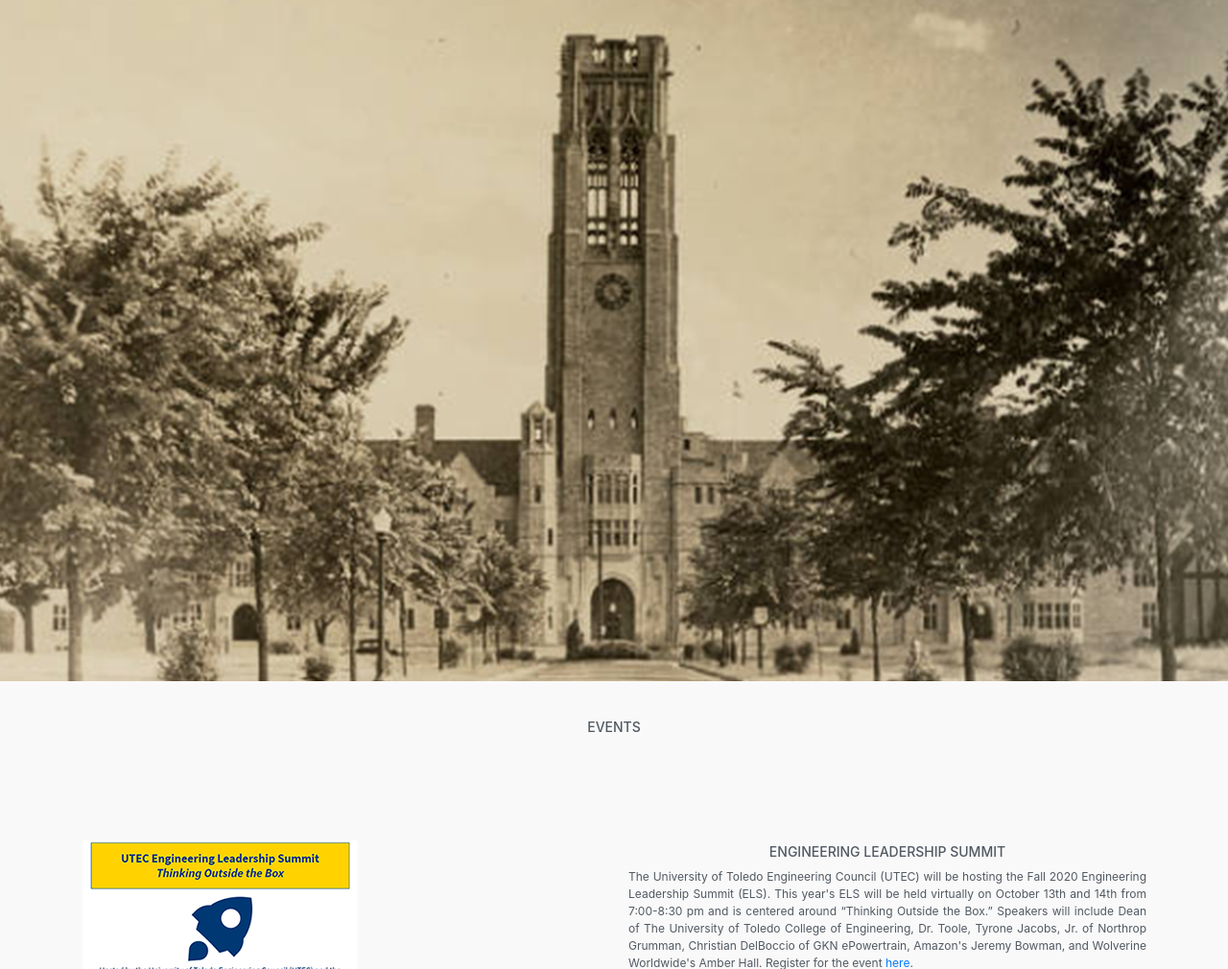
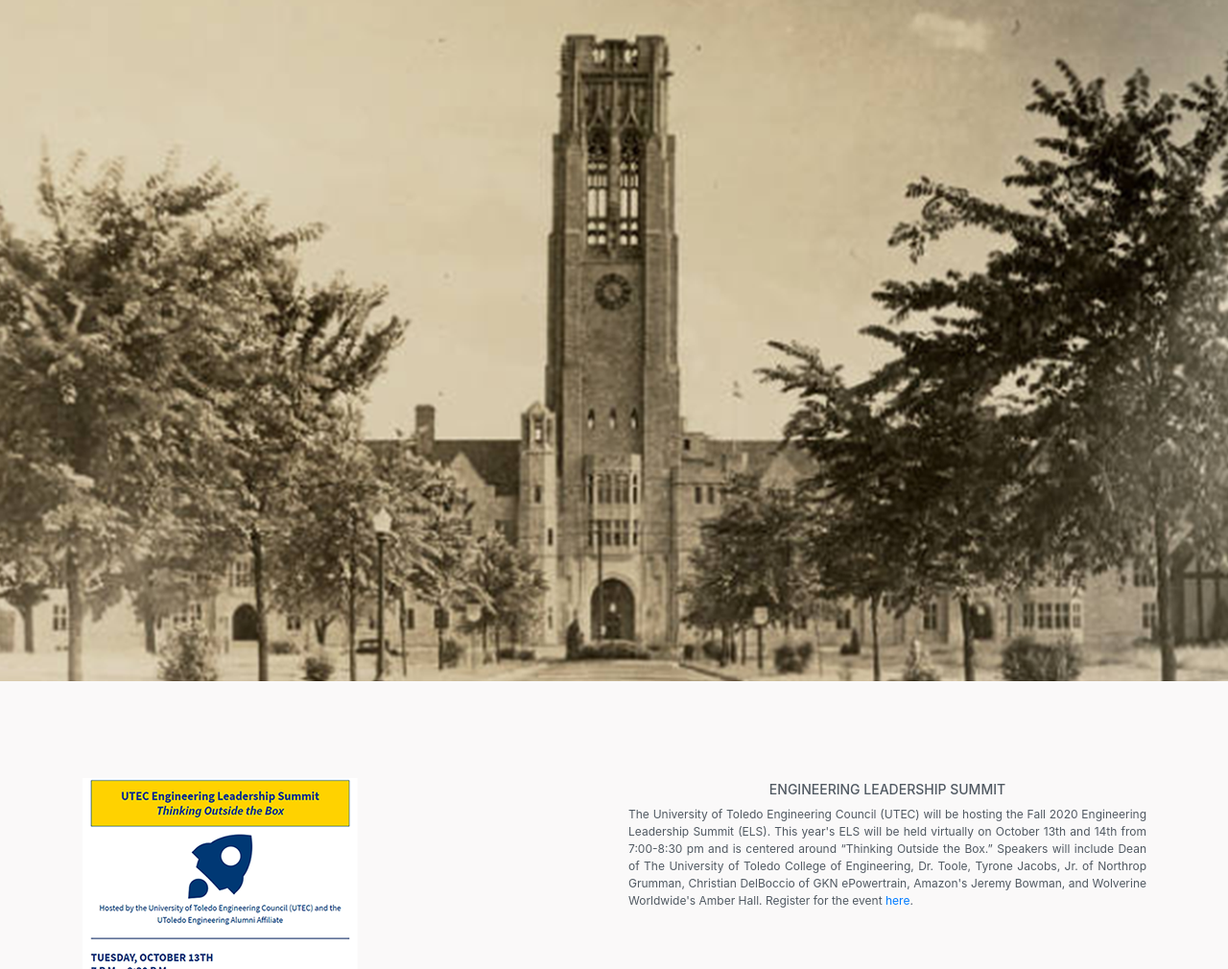
Before and after one commit to UTEC-UToledo/eng.utoledo.edu, a plain HTML site: page index.html in a window 1280 px wide. Shown: the part 90-1100 px from the top of the page at 96% size. Drawn offline with nearby package versions, Linux system fonts and the light colour scheme.

Commit message:
Update index.html

```diff
--- a/index.html
+++ b/index.html
@@ -91,7 +91,6 @@
 
 	<section class="events section height-measure" id="events">
 		<div class="container">
-			<h1 class="text-uppercase  animated wow fadeInLeft title-meeting">Events</h1>
 			<div class="row event-padding">
 				<div class="col-md-6 text-center animated wow fadeInLeft event-image">
 					<div class="event-image">
```
